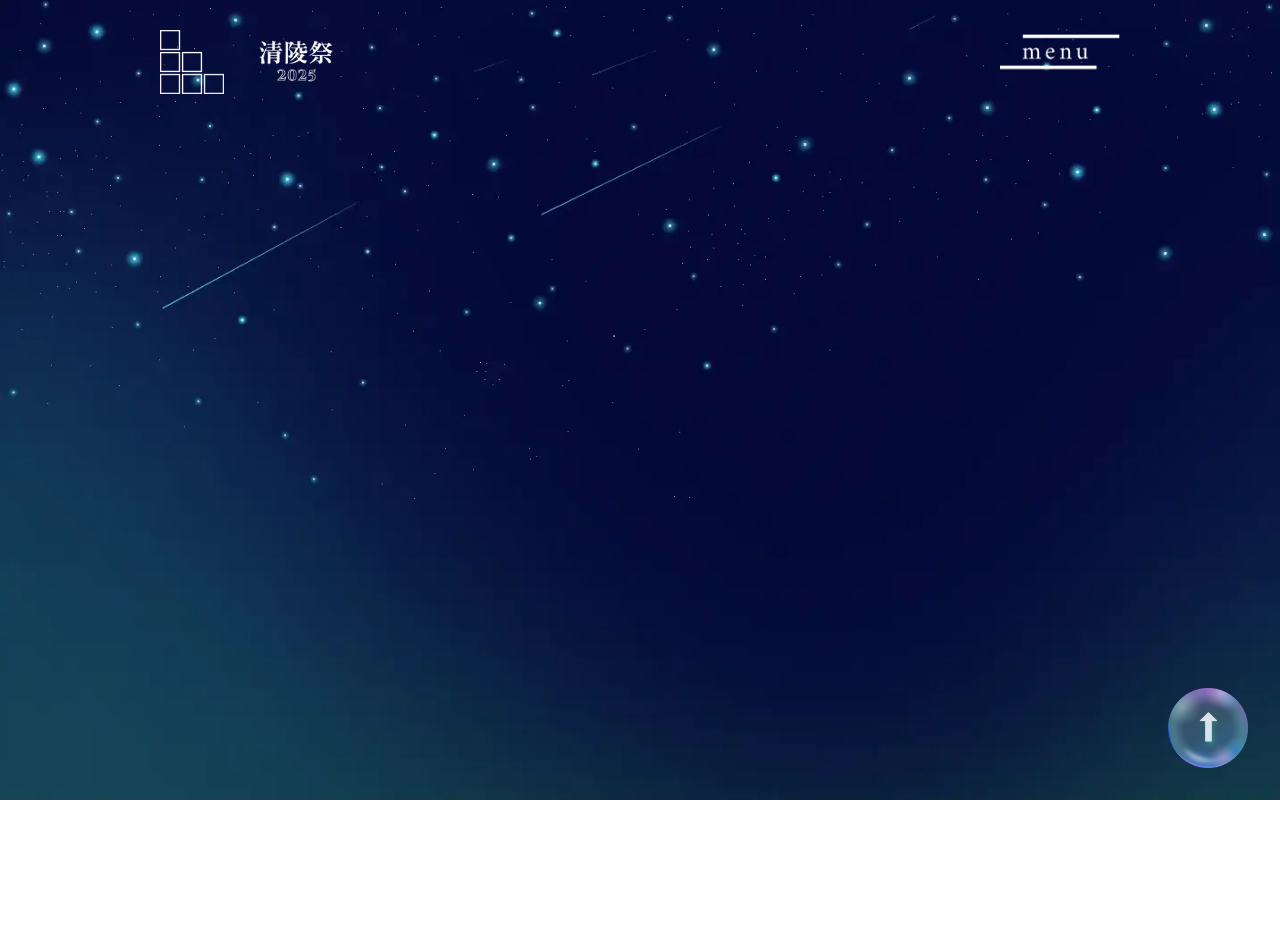
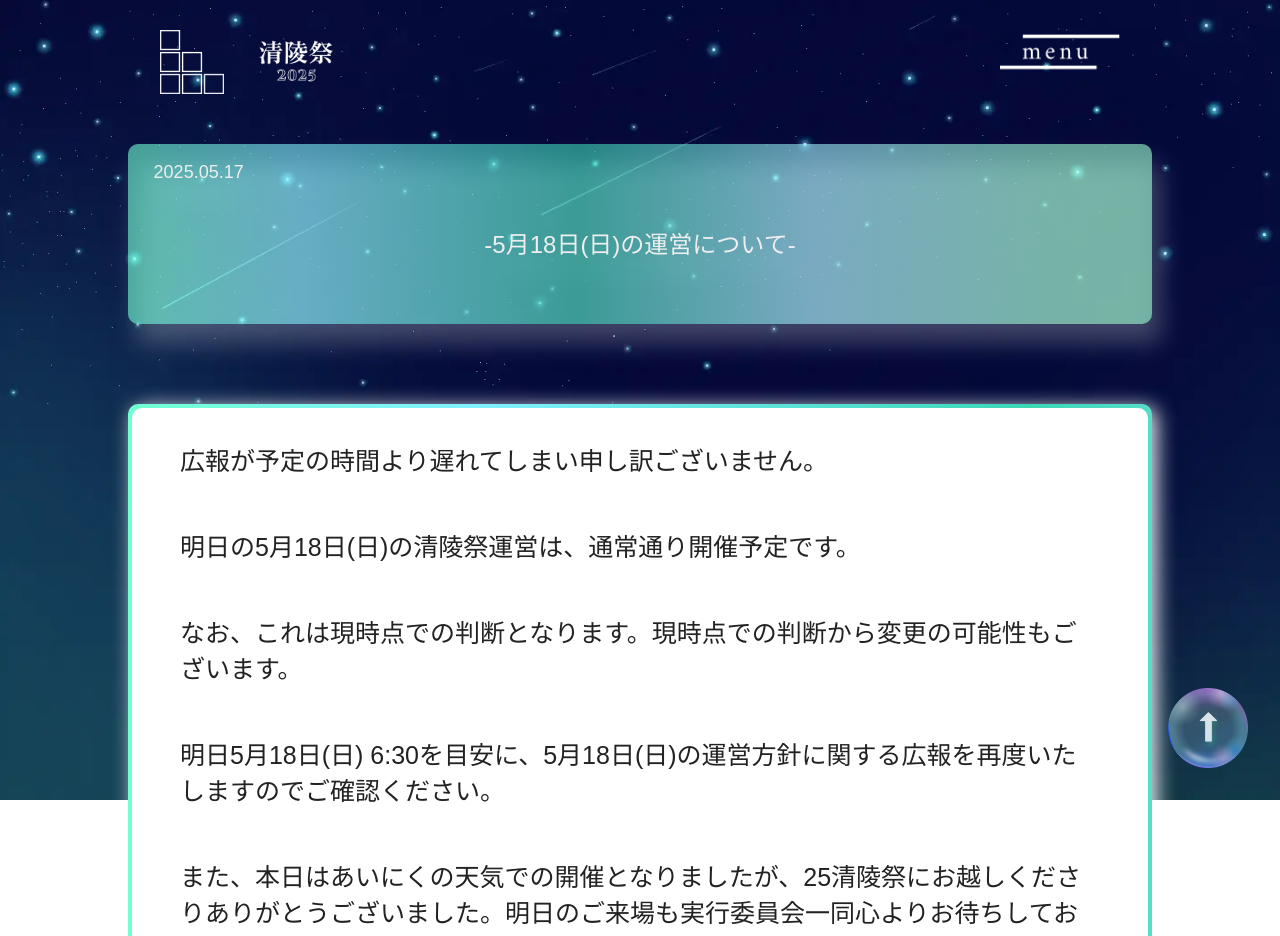
Before and after one commit to ynufes-tech/ynufes-seiryo25, a Nuxt app: page /latest-info/raining in a window 1280 px wide. Before the commit this address had no page. Shown: the top 936 px of the page. Before the commit the page ends 800 px from the top, so only its background shows below. Built offline with nearby package versions, Linux system fonts and the light colour scheme; a web font is replaced by a local one.

Commit message:
雨天時対応土曜最終版

```diff
--- a/pages/latest-info/index.vue
+++ b/pages/latest-info/raining/index.vue
@@ -10,21 +10,15 @@ import BackToButton from '~/components/BackToButton.vue'
               <p>2025.05.17</p>
           </div>
           <div class="news-title">
-              <p>-5月17日(土)の清陵祭運営について-</p>
+              <p>-5月18日(日)の運営について-</p>
           </div>
         </div>
         <div class="detail">
-          <p>本日 5月17日(土)の清陵祭運営は、通常通り開催予定です。</p>
-          <p>屋外の本部企画など、一部プログラムは雨天時の対応とさせていただくものがございます。25清陵祭公式ホームページのパンフレットをご参照ください。</p>
-
-          <p>なお、これは現時点での判断となります。開催日時の一部変更等の可能性もございますので、定期的にこちらの広報をご確認ください。</p>
-
-          <p>
-            〈ご来場の際の諸注意〉<br/>
-            当日の大学構内のメインストリートは大変混雑する恐れがございます。傘を使用される場合は他のお客様への通行の妨げになる恐れもございますので、レインコートをお持ちいただくことを推奨いたします。
-            天候の急変に備えて、タオルや荷物保護のビニール袋なども併せてご準備ください。
-            最寄り駅から大学までの道におきまして、足場が滑りやすくなっている恐れもございます。転倒などの小さな事故には十分にご注意のうえ、お越しください。
-          </p>
+          <p>広報が予定の時間より遅れてしまい申し訳ございません。</p>
+          <p>明日の5月18日(日)の清陵祭運営は、通常通り開催予定です。</p>
+          <p>なお、これは現時点での判断となります。現時点での判断から変更の可能性もございます。</p>
+          <p>明日5月18日(日) 6:30を目安に、5月18日(日)の運営方針に関する広報を再度いたしますのでご確認ください。</p>
+          <p>また、本日はあいにくの天気での開催となりましたが、25清陵祭にお越しくださりありがとうございました。明日のご来場も実行委員会一同心よりお待ちしております。</p>
         </div>
         <BackToButton
           text = "ニュース一覧に戻る"
--- a/pages/news/index.vue
+++ b/pages/news/index.vue
@@ -14,16 +14,22 @@ useHead({
                 <div class="pops">
                   <ColorButton
                       date="2025.05.17"
+                      text="-5月18日(日)の運営について-"
+                      link="/latest-info/raining/"
+                      class="news-title"
+                  />
+                  <ColorButton
+                      date="2025.05.17"
                       text="-花火企画 星華 中止のお知らせ-"
                       link="/latest-info/fireworks/"
                       class="news-title"
                   />
-                    <ColorButton
+                    <!-- <ColorButton
                         date="2025.05.17"
                         text="-5月17日(土)の清陵祭運営について-"
                         link="/latest-info"
                         class="news-title"
-                    />
+                    /> -->
                     <!-- <ColorButton
                         date="2025.00.00"
                         text="ニュース題名ニュース題名ニュース題名"
```
